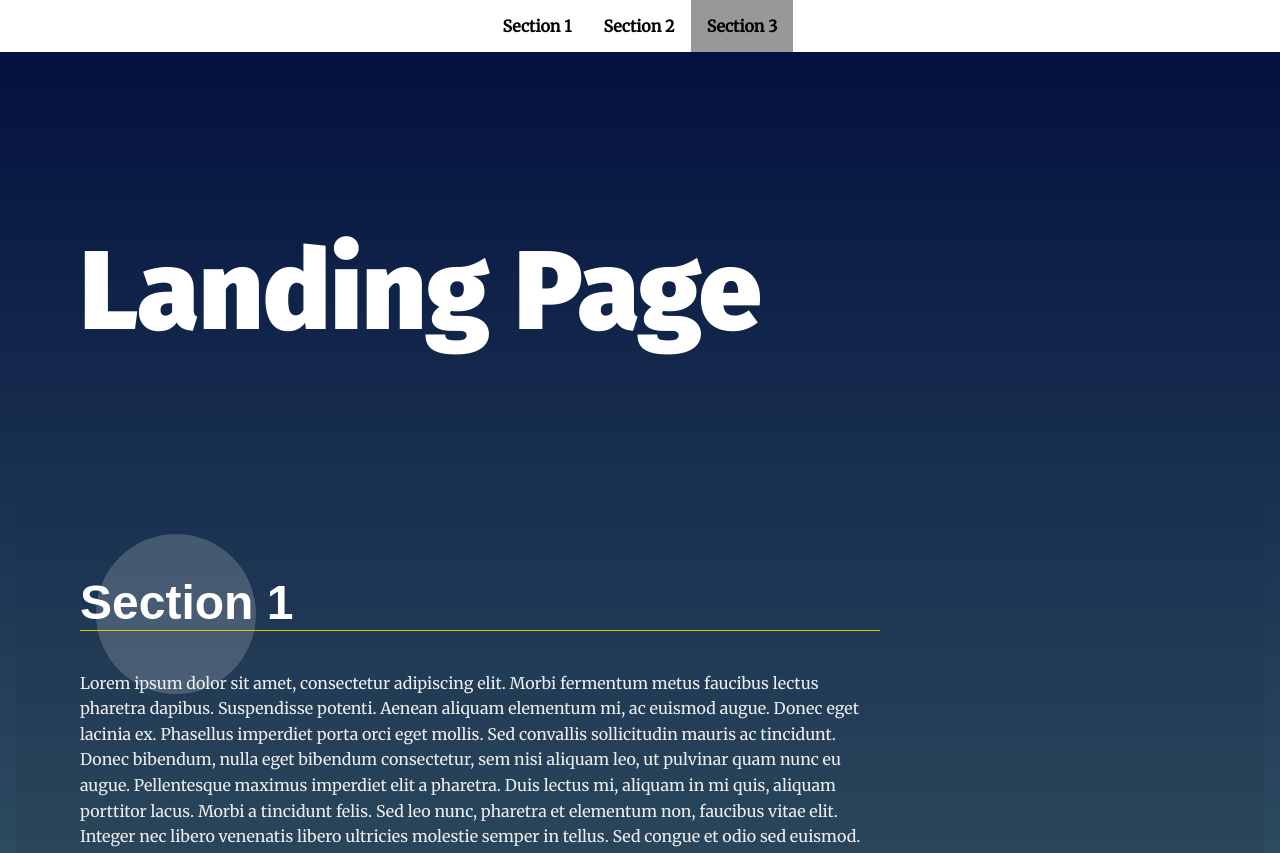
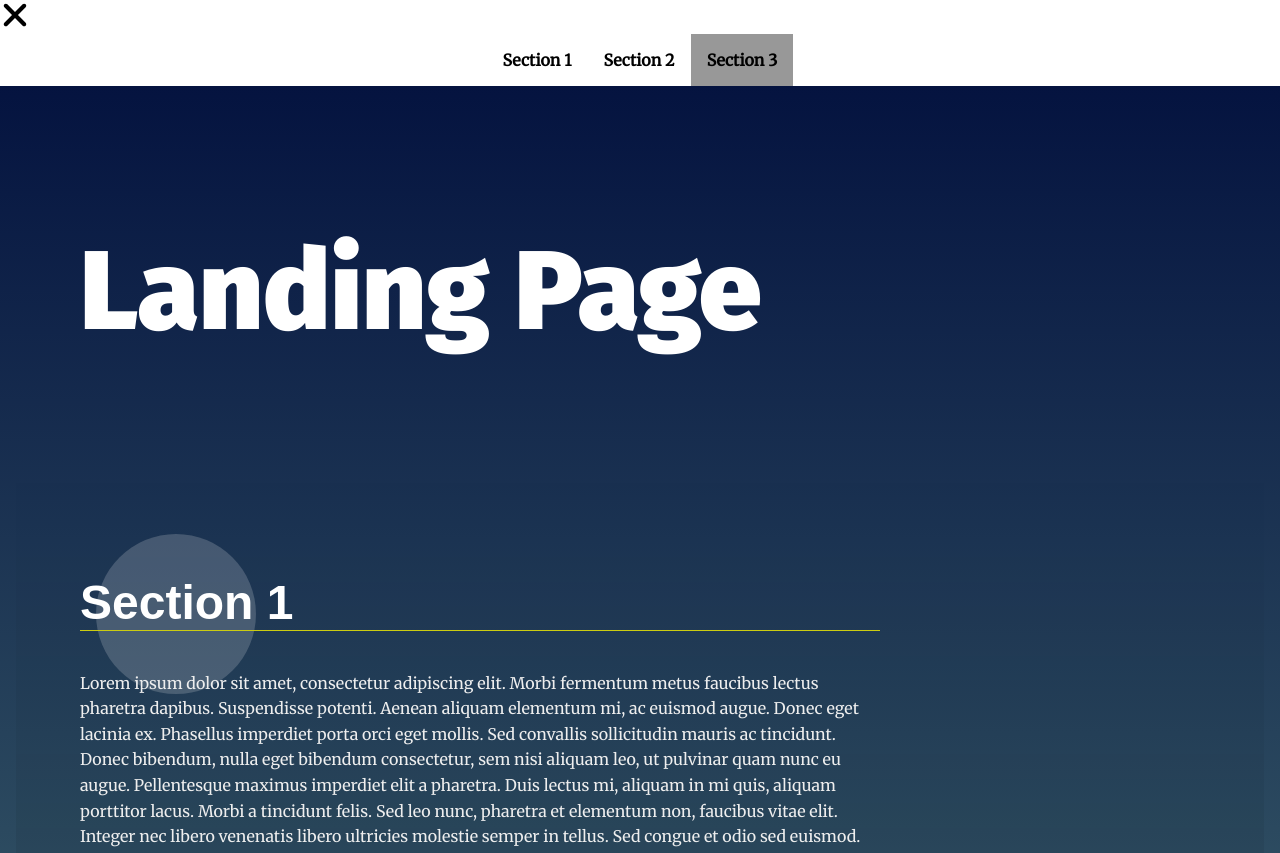
Before and after one commit to WiwiMa/landing-page, a plain HTML site: page index.html in a window 1280 px wide. Shown: the top 853 px of the page. Drawn offline with Linux system fonts and the light colour scheme.

Commit message:
Update index.html

```diff
--- a/index.html
+++ b/index.html
@@ -13,6 +13,10 @@
   <!-- HTML Follows BEM naming conventions
   IDs are only used for sections to connect menu achors to sections -->
   <header class="page__header">
+    <div class="mob__menu">
+      <img src="media/close.svg" class="menu__close hide" width="30px" height="30px">
+      <img src="media/menu_white.svg" class="menu__open" width="30px" height="30px">
+    </div>
     <nav class="navbar__menu">
       <!-- Navigation starts as empty UL that will be populated with JS -->
       <ul id="navbar__list"></ul>
```
